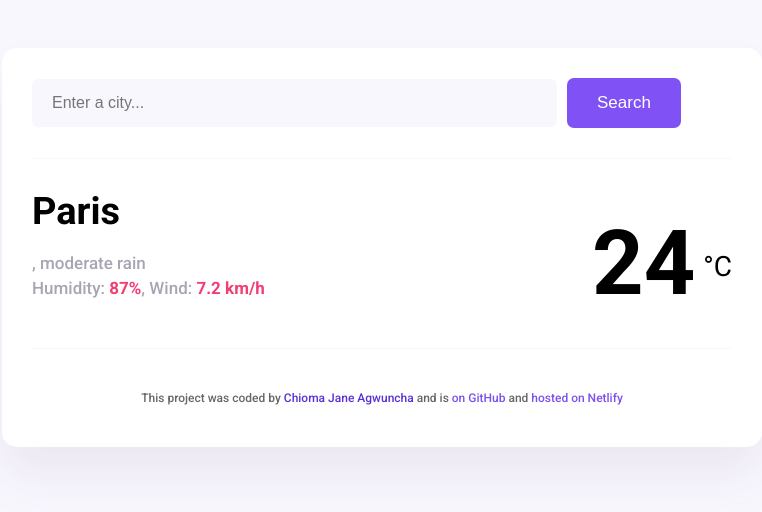
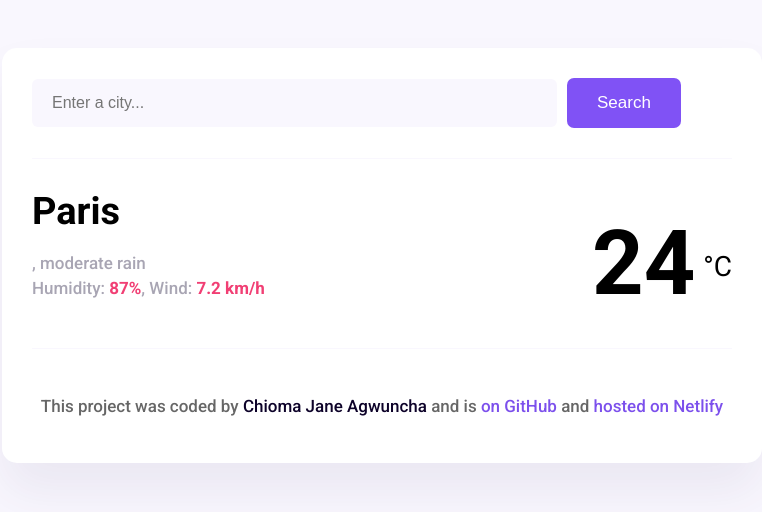
Before and after one commit to Jane0056/Weather-App-Project, a plain HTML site: page index.html in a window 1280 px wide. In both pictures the pointer is over the link "Chioma Jane Agwuncha". Shown: the whole page, without its empty margins (258-1020 px from the left). Drawn offline with nearby package versions, Linux system fonts and the light colour scheme; no server answers.

Commit message:
optimised the hovering element on the stylesheet

```diff
--- a/src/style.css
+++ b/src/style.css
@@ -14,7 +14,7 @@ a {
 }
 
 a:hover {
-    color: #5a30d4;
+    color: #0d0229;
 }
 
 
@@ -67,7 +67,7 @@ header {
 }
 
 .search-button:hover {
-    background-color: #6b3fd1;
+    background-color: #0d0229;
 }
 
 /* Main Content Styles */
@@ -128,7 +128,7 @@ footer {
     border-top: 1px solid #f9f7feec;
     padding-top: 30px;
     text-align: center;
-    font-size: 12px;
+    font-size: 17px;
     color: rgba(0, 0, 0, 0.6);
     font-weight: 500;
 }
@@ -139,7 +139,7 @@ footer a {
 }
 
 footer a:hover {
-    color: #5a30d4;
+    color: #0d0229;
 }
 
 /* Phones */
```
